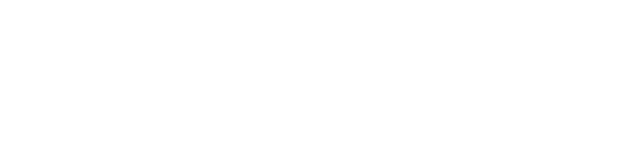
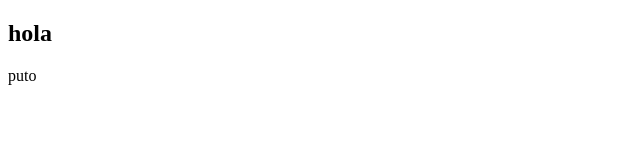
Before and after one commit to elfacha124/practicando_git, a plain HTML site: page index.html in a window 1280 px wide. Shown: the whole page, without its empty margins (0-640 px from the left). Drawn offline with Linux system fonts and the light colour scheme.

Commit message:
Ahora el index.html tiene un div que dice puto

```diff
--- a/index.html
+++ b/index.html
@@ -7,6 +7,11 @@
     <title>Git</title>
 </head>
 <body>
-
+    <h2>hola</h2>
+    <div>
+        <p>
+            puto
+        </p>
+    </div>
 </body>
 </html>
```
